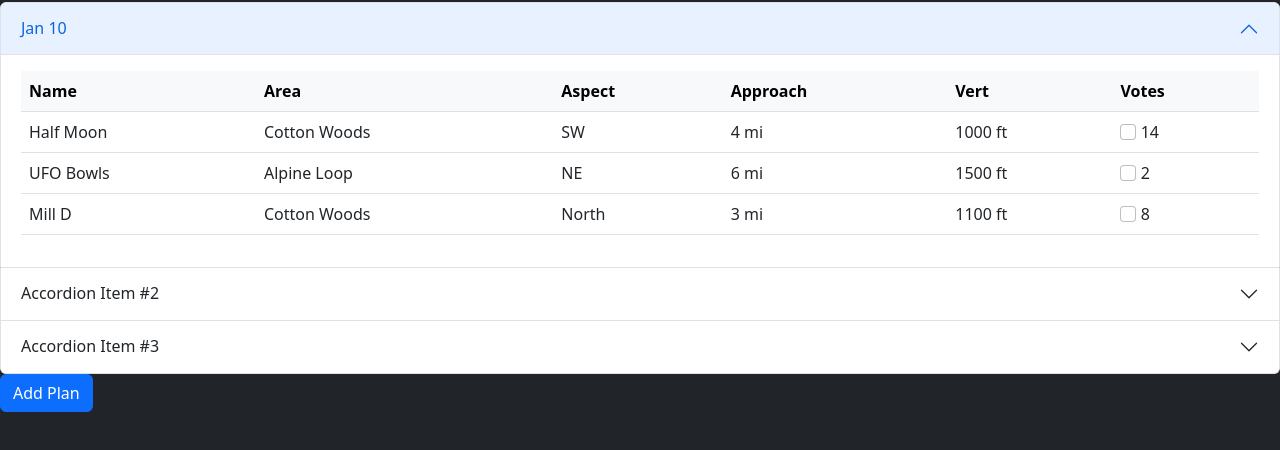
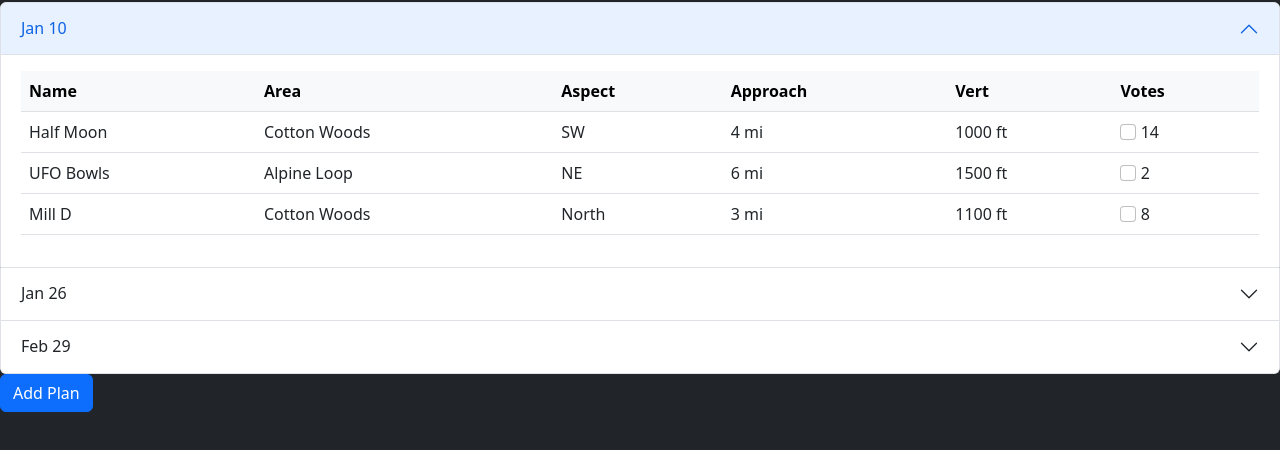
Before and after one commit to carternorton11/startup, a plain HTML site: page src/plans.html in a window 1280 px wide. Shown: the part 134-584 px from the top of the page. Drawn offline with nearby package versions, Linux system fonts and the light colour scheme.

Commit message:
fixed the names of plans

```diff
--- a/src/plans.html
+++ b/src/plans.html
@@ -96,8 +96,8 @@
         <div class="accordion-item">
             <h2 class="accordion-header" id="headingTwo">
                 <button class="accordion-button collapsed" type="button" data-bs-toggle="collapse" data-bs-target="#collapseTwo" aria-expanded="false" aria-controls="collapseTwo">
-                    Accordion Item #2
-                </button>
+                Jan 26
+		</button>
             </h2>
             <div id="collapseTwo" class="accordion-collapse collapse" aria-labelledby="headingTwo" data-bs-parent="#accordionExample">
                 <div class="accordion-body">
@@ -153,8 +153,8 @@
         <div class="accordion-item">
             <h2 class="accordion-header" id="headingThree">
                 <button class="accordion-button collapsed" type="button" data-bs-toggle="collapse" data-bs-target="#collapseThree" aria-expanded="false" aria-controls="collapseThree">
-                    Accordion Item #3
-                </button>
+                Feb 29
+		</button>
             </h2>
             <div id="collapseThree" class="accordion-collapse collapse" aria-labelledby="headingThree" data-bs-parent="#accordionExample">
                 <div class="accordion-body">
```
